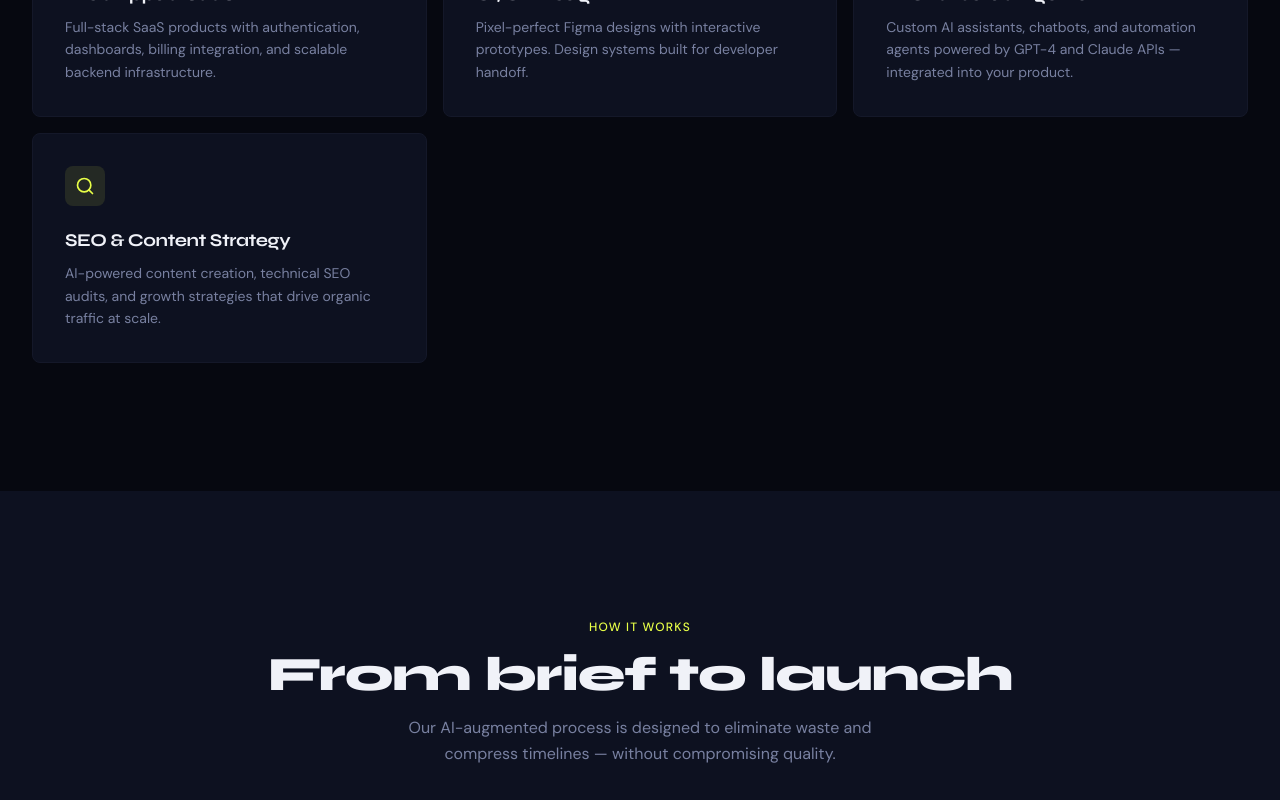
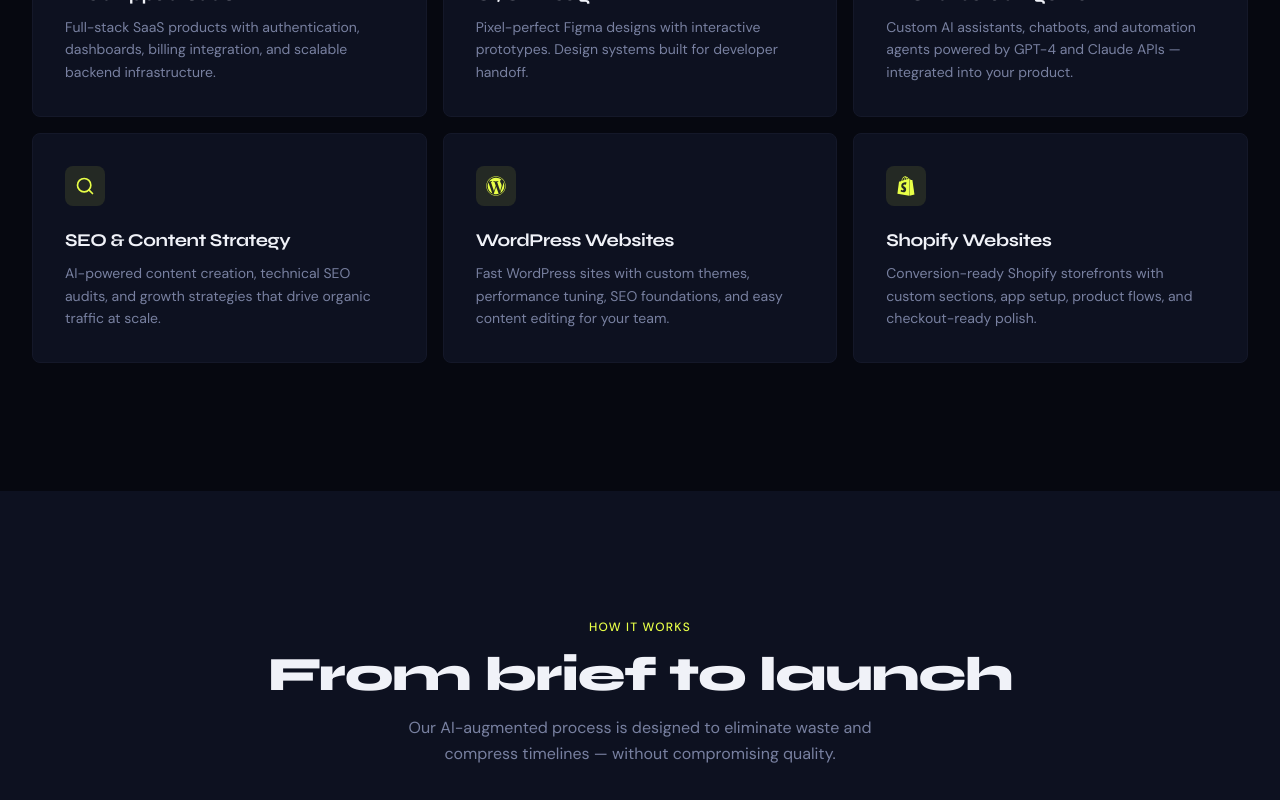
Before and after one commit to kabirta/FutureMind-, a React (Vite) app: page / in a window 1280 px wide. Shown: the part 1540-2340 px from the top of the page. Built offline with nearby package versions, Linux system fonts and the light colour scheme.

Commit message:
new service added

```diff
--- a/src/components/layout/Footer.jsx
+++ b/src/components/layout/Footer.jsx
@@ -3,6 +3,8 @@ import { Link } from 'react-router-dom'
 const footerLinks = {
   Services: [
     { label: 'AI Websites', href: '#services' },
+    { label: 'WordPress Websites', href: '#services' },
+    { label: 'Shopify Websites', href: '#services' },
     { label: 'Mobile Apps', href: '#services' },
     { label: 'Web Apps & SaaS', href: '#services' },
     { label: 'AI Chatbots', href: '#services' },
--- a/src/components/sections/Contact.jsx
+++ b/src/components/sections/Contact.jsx
@@ -7,7 +7,7 @@ import ScrollReveal from '../ui/ScrollReveal'
 import Button from '../ui/Button'
 
 const contactDetails = [
-  { icon: Mail, label: 'Email us', value: 'contactcodefair@gmail.com' },
+  { icon: Mail, label: 'Email us', value: 'infocodefair@gmail.com' },
   { icon: Phone, label: 'Call us', value: '+918013559045' },
   { icon: MapPin, label: 'Location', value: 'Remote-first · Worldwide' },
   { icon: Clock, label: 'Response time', value: 'Within 24 hours' },
@@ -15,6 +15,8 @@ const contactDetails = [
 
 const serviceOptions = [
   'AI-Powered Business Website',
+  'WordPress Website',
+  'Shopify Website',
   'Mobile App (iOS & Android)',
   'Web App / SaaS MVP',
   'UI/UX Design',
--- a/src/data/services.js
+++ b/src/data/services.js
@@ -1,4 +1,5 @@
 import { Globe, Smartphone, LayoutDashboard, Palette, Bot, Search } from 'lucide-react'
+import { FaShopify, FaWordpress } from 'react-icons/fa6'
 
 export const services = [
   {
@@ -49,4 +50,20 @@ export const services = [
     tag: null,
     featured: false,
   },
+  {
+    id: 7,
+    icon: FaWordpress,
+    title: 'WordPress Websites',
+    desc: 'Fast WordPress sites with custom themes, performance tuning, SEO foundations, and easy content editing for your team.',
+    tag: null,
+    featured: false,
+  },
+  {
+    id: 8,
+    icon: FaShopify,
+    title: 'Shopify Websites',
+    desc: 'Conversion-ready Shopify storefronts with custom sections, app setup, product flows, and checkout-ready polish.',
+    tag: null,
+    featured: false,
+  },
 ]
```
